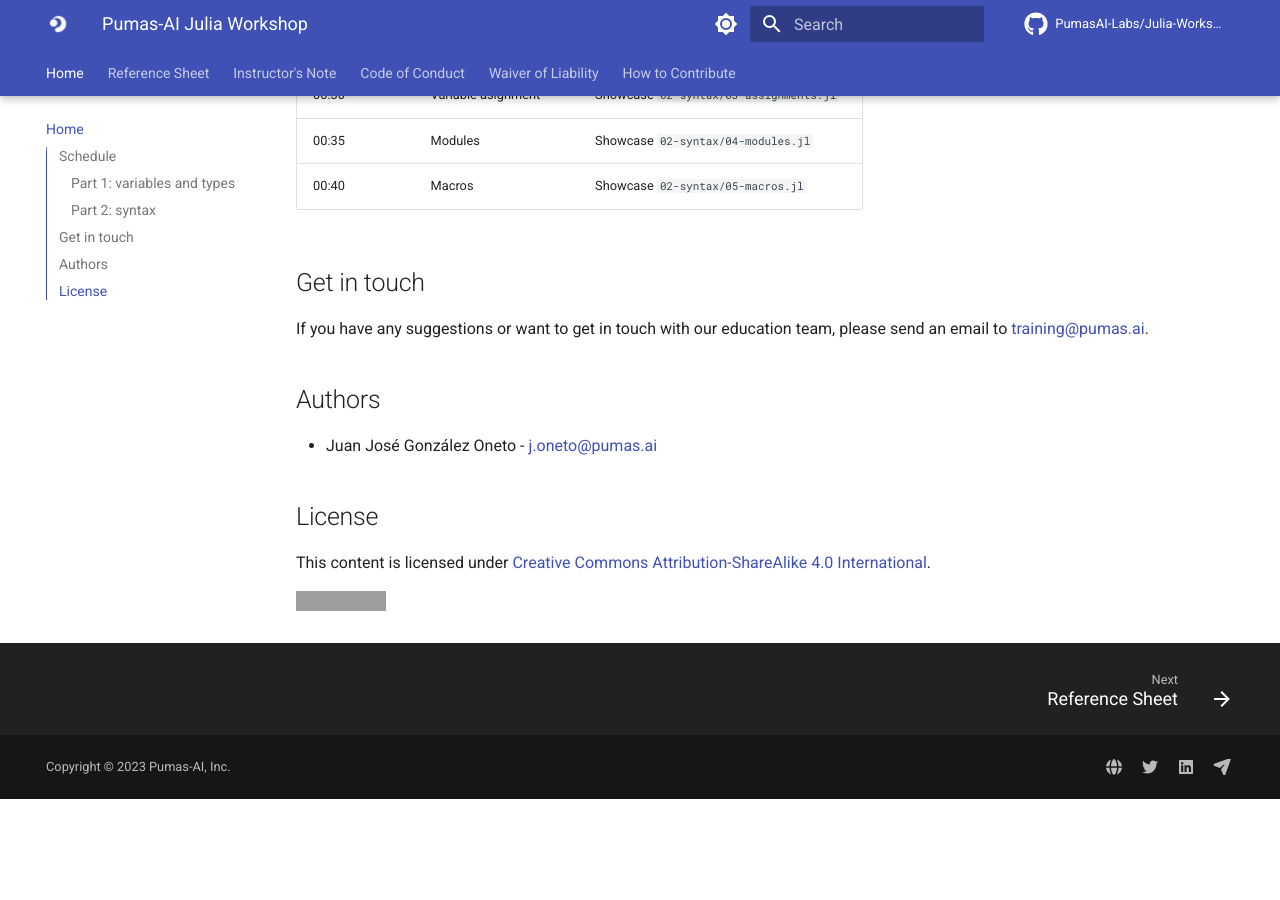
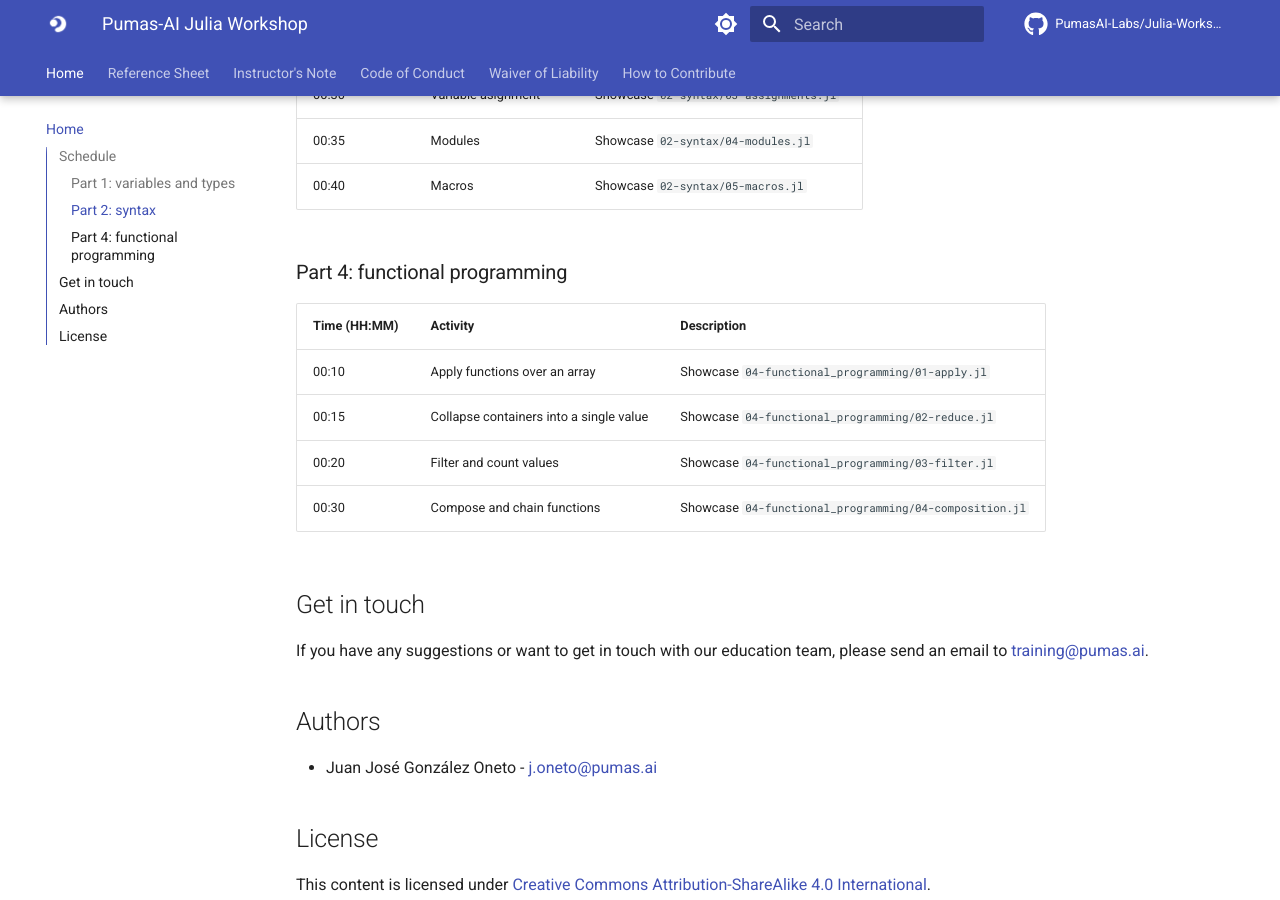
Before and after one commit to PumasAI-Labs/Julia-Workshop, an MkDocs documentation site: the page built from docs/index.md, in a window 1280 px wide and 900 px high, scrolled down 1618 px. Built offline with MkDocs 1.6.1 and Material for MkDocs 9.7.7, drawn with Linux system fonts in a browser that asks for light colours; comment, search, counter and statistics services are not loaded; before the commit the page ends 2417 px from its top, so only the background shows below that; grey boxes are pictures that could not be loaded.

Commit message:
Added schedule

```diff
--- a/docs/index.md
+++ b/docs/index.md
@@ -55,6 +55,15 @@
 | 00:35        | Modules                   | Showcase `02-syntax/04-modules.jl`      |
 | 00:40        | Macros                    | Showcase `02-syntax/05-macros.jl`       |
 
+### Part 4: functional programming
+
+| Time (HH:MM) | Activity                                | Description                                            |
+|--------------|-----------------------------------------|--------------------------------------------------------|
+| 00:10        | Apply functions over an array           | Showcase `04-functional_programming/01-apply.jl`       |
+| 00:15        | Collapse containers into a single value | Showcase `04-functional_programming/02-reduce.jl`      |
+| 00:20        | Filter and count values                 | Showcase `04-functional_programming/03-filter.jl`      |
+| 00:30        | Compose and chain functions             | Showcase `04-functional_programming/04-composition.jl` |
+
 ## Get in touch
 
 If you have any suggestions or want to get in touch with our education team,
```
